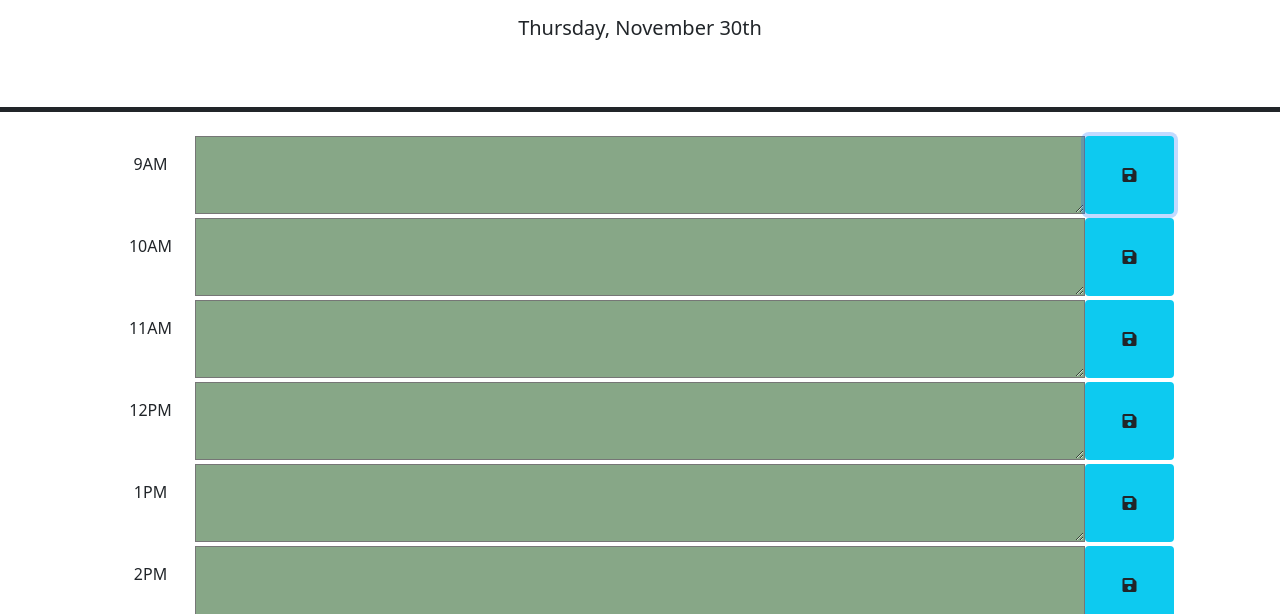
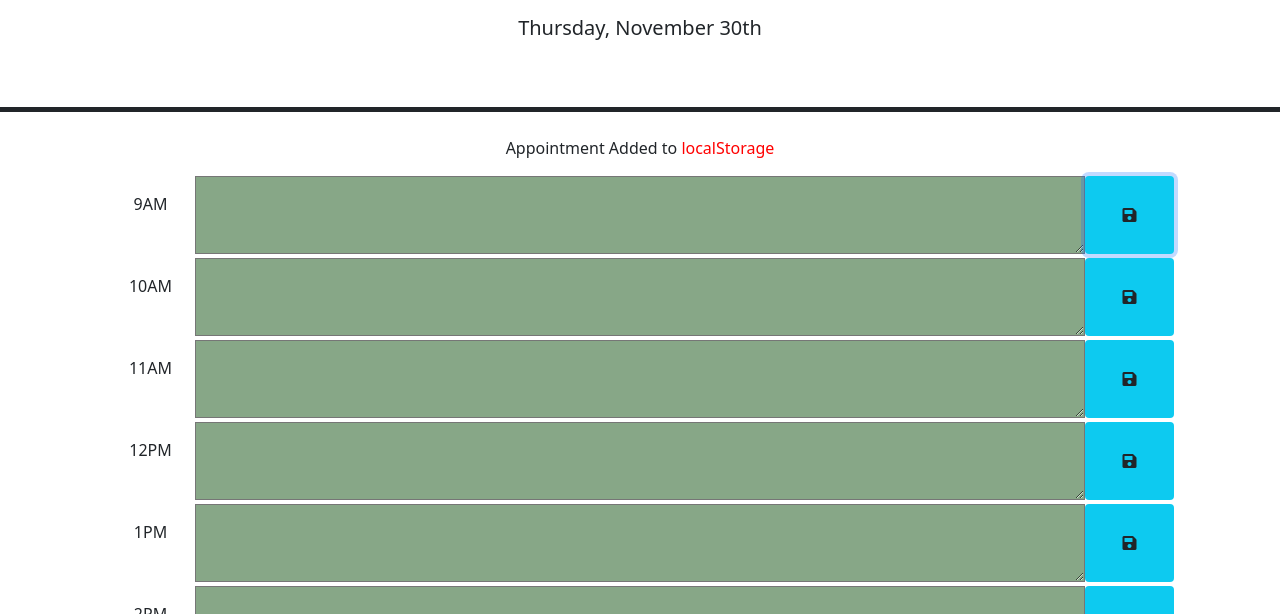
Before and after one commit to lucyJihyeon/Work-Day-Scheduler, a plain HTML site: page index.html in a window 1280 px wide. Both pictures are taken after a click on the button 1129 px from the left and 340 px from the top of the page. Shown: the part 166-780 px from the top of the page. Drawn offline with nearby package versions, Linux system fonts and the light colour scheme.

Commit message:
added confirmation message

```diff
--- a/Assets/script.js
+++ b/Assets/script.js
@@ -12,14 +12,29 @@ $(function () {
   displaywork();
   workTime();
   //The purpose of this function is to save the user input into the localStorage
+  //and display confirm message on the screen
   function saveworkToStorage(event)  {
+    //hide the previous 'section' class to prevent duplicated text
+    $('section').hide();
+    //create container to store the text
+    var container = $('<section>');
+    var saveConfirm = $('<p>');
+    var localstorage = $('<span>').text("localStorage").addClass('localStorage-color');
+    saveConfirm.text("Appointment Added to ");
+    saveConfirm.append(localstorage);
+    container.append(saveConfirm);
+    //prepend the container into the container-lg
+    $('.container-lg').prepend(container);
     //get the closest class of time-block from the targetted event element and retrieve the id
     var whatTime = $(event.target).closest('.time-block').attr('id');
     //get the userinput by find the '.description' class and get the value
     var usertext = $(event.target).closest('.time-block').find('.description').val();
     //update localStorage
     localStorage.setItem(whatTime, usertext);
+
   }
+
+
   //The purpose of the function is to display the stored values
   function displaywork()  {
     //retrieve datas of "hour-9" from the localStorage
--- a/Assets/style.css
+++ b/Assets/style.css
@@ -13,3 +13,9 @@
 .future textarea    {
     background-color: var(--future-color);
 }
+.localStorage-color {
+    color: red;
+}
+section {
+    text-align: center;
+}
```
